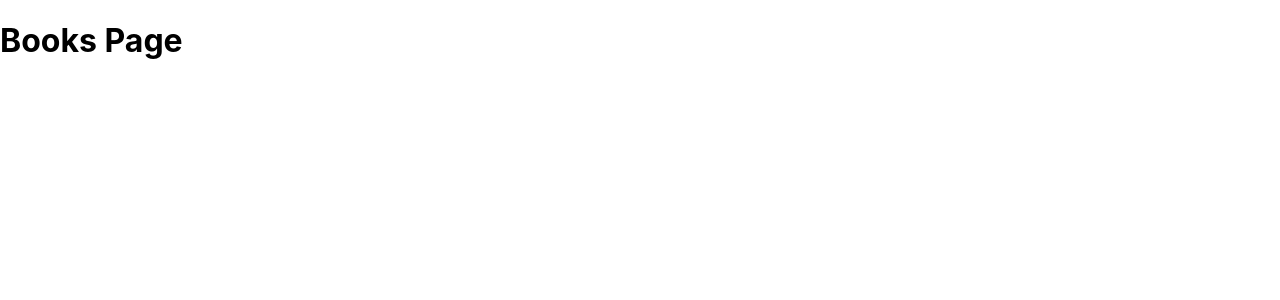
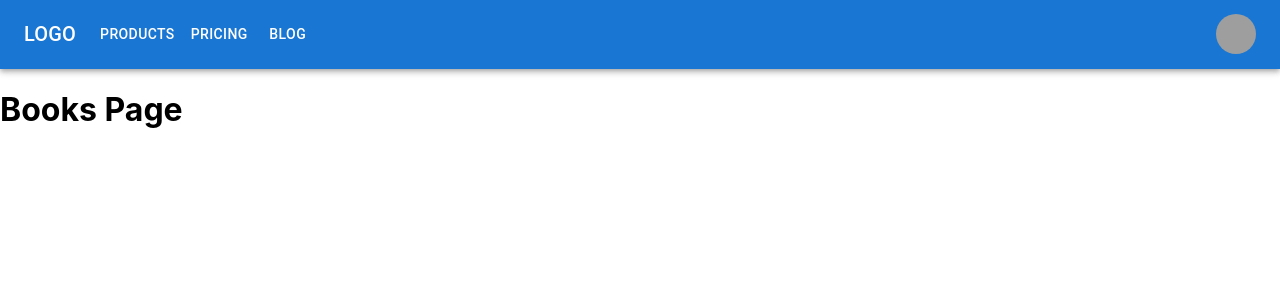
Before and after one commit to Drumshtick/bookStore, a React (Create React App) app in the folder books-frontend/: page / in a window 1280 px wide. Shown: the top 300 px of the page. Built offline with nearby package versions, Linux system fonts and the light colour scheme; grey boxes are pictures that could not be loaded.

Commit message:
added MaterialUI Navbar

```diff
--- a/books-frontend/src/App.js
+++ b/books-frontend/src/App.js
@@ -3,9 +3,11 @@ import { BrowserRouter, Route, Routes } from "react-router-dom"
 import './App.scss';
 import Books from './pages/Books';
 import ManageBooks from './pages/ManageBooks';
+import Nav from './components/Nav';
 function App() {
   return (
       <BrowserRouter>
+      <Nav />
         <Routes>
           <Route exact path="/" element={<Books />} />
           <Route exact path='/manage'  element={<ManageBooks />} />
--- /dev/null
+++ b/books-frontend/src/components/Nav.js
@@ -0,0 +1,140 @@
+import * as React from 'react';
+import AppBar from '@mui/material/AppBar';
+import Box from '@mui/material/Box';
+import Toolbar from '@mui/material/Toolbar';
+import IconButton from '@mui/material/IconButton';
+import Typography from '@mui/material/Typography';
+import Menu from '@mui/material/Menu';
+import MenuIcon from '@mui/icons-material/Menu';
+import Container from '@mui/material/Container';
+import Avatar from '@mui/material/Avatar';
+import Button from '@mui/material/Button';
+import Tooltip from '@mui/material/Tooltip';
+import MenuItem from '@mui/material/MenuItem';
+
+const pages = ['Products', 'Pricing', 'Blog'];
+const settings = ['Profile', 'Account', 'Dashboard', 'Logout'];
+
+const ResponsiveAppBar = () => {
+  const [anchorElNav, setAnchorElNav] = React.useState(null);
+  const [anchorElUser, setAnchorElUser] = React.useState(null);
+
+  const handleOpenNavMenu = (event) => {
+    setAnchorElNav(event.currentTarget);
+  };
+  const handleOpenUserMenu = (event) => {
+    setAnchorElUser(event.currentTarget);
+  };
+
+  const handleCloseNavMenu = () => {
+    setAnchorElNav(null);
+  };
+
+  const handleCloseUserMenu = () => {
+    setAnchorElUser(null);
+  };
+
+  return (
+    <AppBar position="static">
+      <Container maxWidth="xl">
+        <Toolbar disableGutters>
+          <Typography
+            variant="h6"
+            noWrap
+            component="div"
+            sx={{ mr: 2, display: { xs: 'none', md: 'flex' } }}
+          >
+            LOGO
+          </Typography>
+
+          <Box sx={{ flexGrow: 1, display: { xs: 'flex', md: 'none' } }}>
+            <IconButton
+              size="large"
+              aria-label="account of current user"
+              aria-controls="menu-appbar"
+              aria-haspopup="true"
+              onClick={handleOpenNavMenu}
+              color="inherit"
+            >
+              <MenuIcon />
+            </IconButton>
+            <Menu
+              id="menu-appbar"
+              anchorEl={anchorElNav}
+              anchorOrigin={{
+                vertical: 'bottom',
+                horizontal: 'left',
+              }}
+              keepMounted
+              transformOrigin={{
+                vertical: 'top',
+                horizontal: 'left',
+              }}
+              open={Boolean(anchorElNav)}
+              onClose={handleCloseNavMenu}
+              sx={{
+                display: { xs: 'block', md: 'none' },
+              }}
+            >
+              {pages.map((page) => (
+                <MenuItem key={page} onClick={handleCloseNavMenu}>
+                  <Typography textAlign="center">{page}</Typography>
+                </MenuItem>
+              ))}
+            </Menu>
+          </Box>
+          <Typography
+            variant="h6"
+            noWrap
+            component="div"
+            sx={{ flexGrow: 1, display: { xs: 'flex', md: 'none' } }}
+          >
+            LOGO
+          </Typography>
+          <Box sx={{ flexGrow: 1, display: { xs: 'none', md: 'flex' } }}>
+            {pages.map((page) => (
+              <Button
+                key={page}
+                onClick={handleCloseNavMenu}
+                sx={{ my: 2, color: 'white', display: 'block' }}
+              >
+                {page}
+              </Button>
+            ))}
+          </Box>
+
+          <Box sx={{ flexGrow: 0 }}>
+            <Tooltip title="Open settings">
+              <IconButton onClick={handleOpenUserMenu} sx={{ p: 0 }}>
+                <Avatar alt="Remy Sharp" src="/static/images/avatar/2.jpg" />
+              </IconButton>
+            </Tooltip>
+            <Menu
+              sx={{ mt: '45px' }}
+              id="menu-appbar"
+              anchorEl={anchorElUser}
+              anchorOrigin={{
+                vertical: 'top',
+                horizontal: 'right',
+              }}
+              keepMounted
+              transformOrigin={{
+                vertical: 'top',
+                horizontal: 'right',
+              }}
+              open={Boolean(anchorElUser)}
+              onClose={handleCloseUserMenu}
+            >
+              {settings.map((setting) => (
+                <MenuItem key={setting} onClick={handleCloseUserMenu}>
+                  <Typography textAlign="center">{setting}</Typography>
+                </MenuItem>
+              ))}
+            </Menu>
+          </Box>
+        </Toolbar>
+      </Container>
+    </AppBar>
+  );
+};
+export default ResponsiveAppBar;
```
Also changed, not shown: books-frontend/package.json (+9 -3 lines), 1 other file (tests, documents, lock files or other folders).
